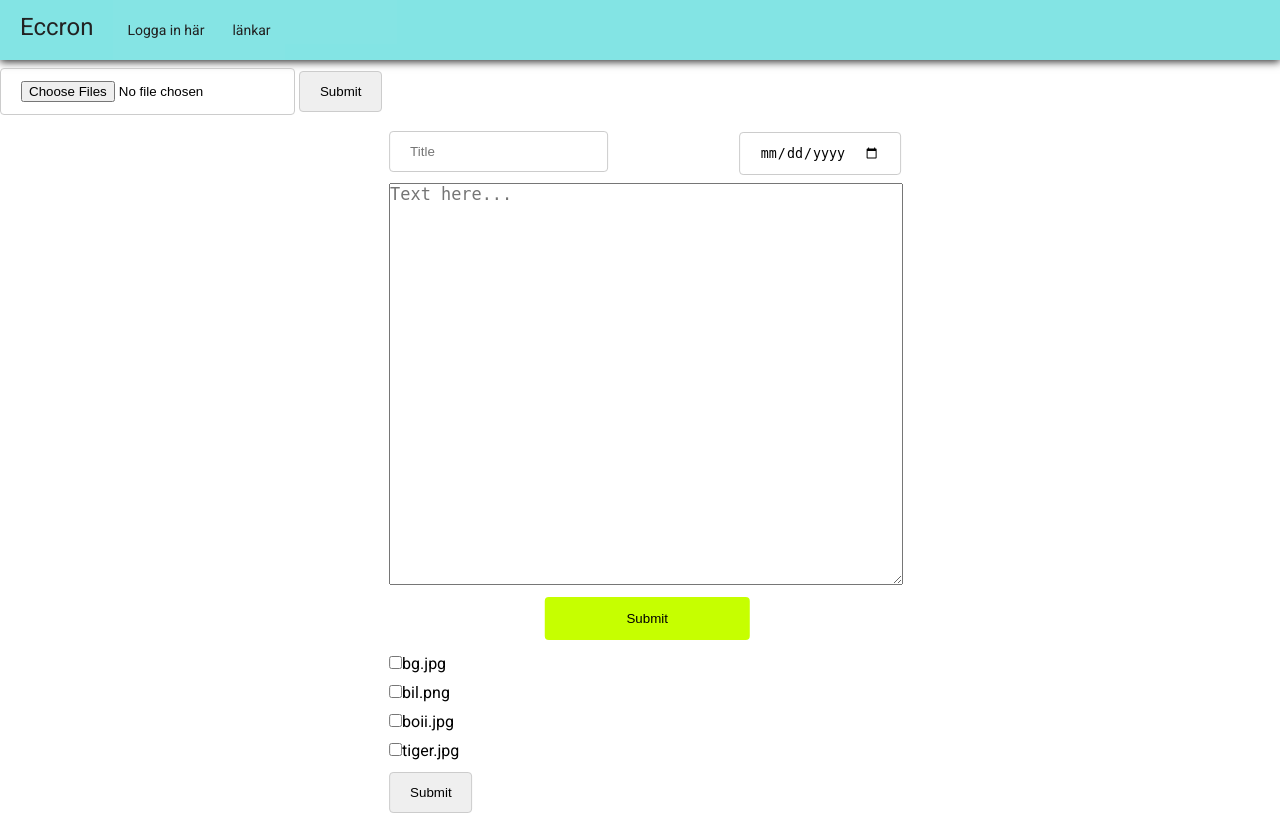
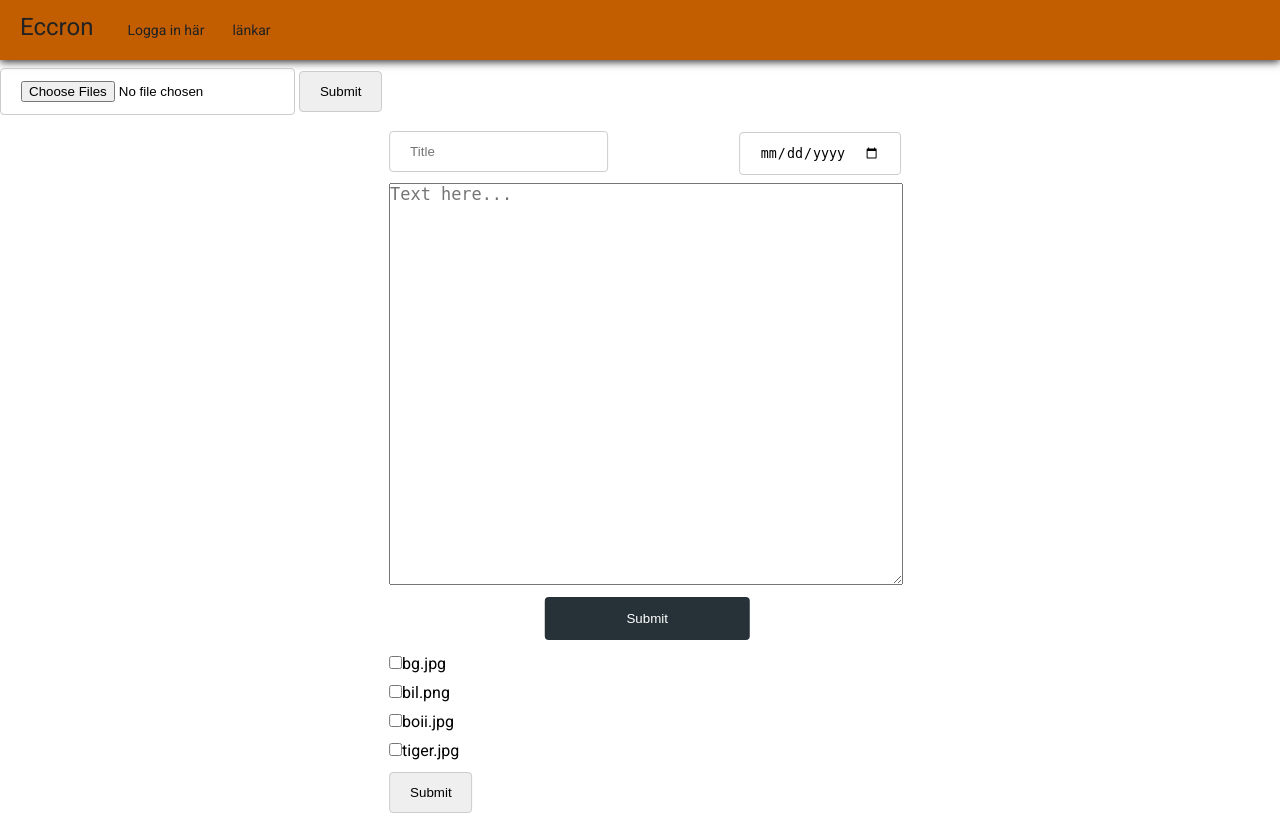
Before and after one commit to TerRriN/Eccron, a PHP site: page / in a window 1280 px wide. Run offline with PHP 8.4, Linux system fonts and the light colour scheme; data that the repository does not hold is empty.

Commit message:
Färger och bös

```diff
--- a/css/index-sass.css
+++ b/css/index-sass.css
@@ -32,7 +32,7 @@ h4 {
   font-size: 0.8em;
   border-radius: 15px 15px 15px 0px;
   padding: 2em;
-  background-color: #718792;
+  background-color: #ffbd45;
   word-break: break-word;
 }
 
@@ -105,8 +105,8 @@ textarea {
 
 .create-submit {
   width: 40%;
-  background-color: #c6ff00;
-  color: black;
+  background-color: #263238;
+  color: white;
   padding: 14px 20px;
   border: none;
   border-radius: 4px;
@@ -116,7 +116,7 @@ textarea {
 }
 
 .create-submit:hover {
-  background-color: #90cc00;
+  background-color: #4f5b62;
 }
 
 * {
@@ -127,7 +127,7 @@ textarea {
 nav {
   width: 100%;
   height: 60px;
-  background-color: #83e4e4;
+  background-color: #c25e00;
   box-shadow: 0px 2px 8px 0px #333;
 }
 
@@ -157,7 +157,6 @@ nav ul li {
   float: left;
   list-style: none;
   position: relative;
-  background-color: #85e4e4;
 }
 
 nav ul li a {
--- a/css/index.scss
+++ b/css/index.scss
@@ -93,7 +93,7 @@ textarea{
 .create-submit{
     width: 40%;
     background-color: $color_primary;
-    color: black;
+    color: white;
     padding: 14px 20px;
     border: none;
     border-radius: 4px;
@@ -111,7 +111,7 @@ textarea{
 nav {
     width: 100%;
     height: 60px;
-    background-color: rgb(131, 228, 228);
+    background-color: $color_secondary_vd;
     box-shadow: 0px 2px 8px 0px #333
 }
 nav p {
@@ -137,7 +137,6 @@ nav ul li{
     float: left;
     list-style: none;
     position: relative;
-    background-color: rgb(133, 228, 228);
 }
 nav ul li a{
     display: block;
```
Also changed, not shown: 1 other file.
